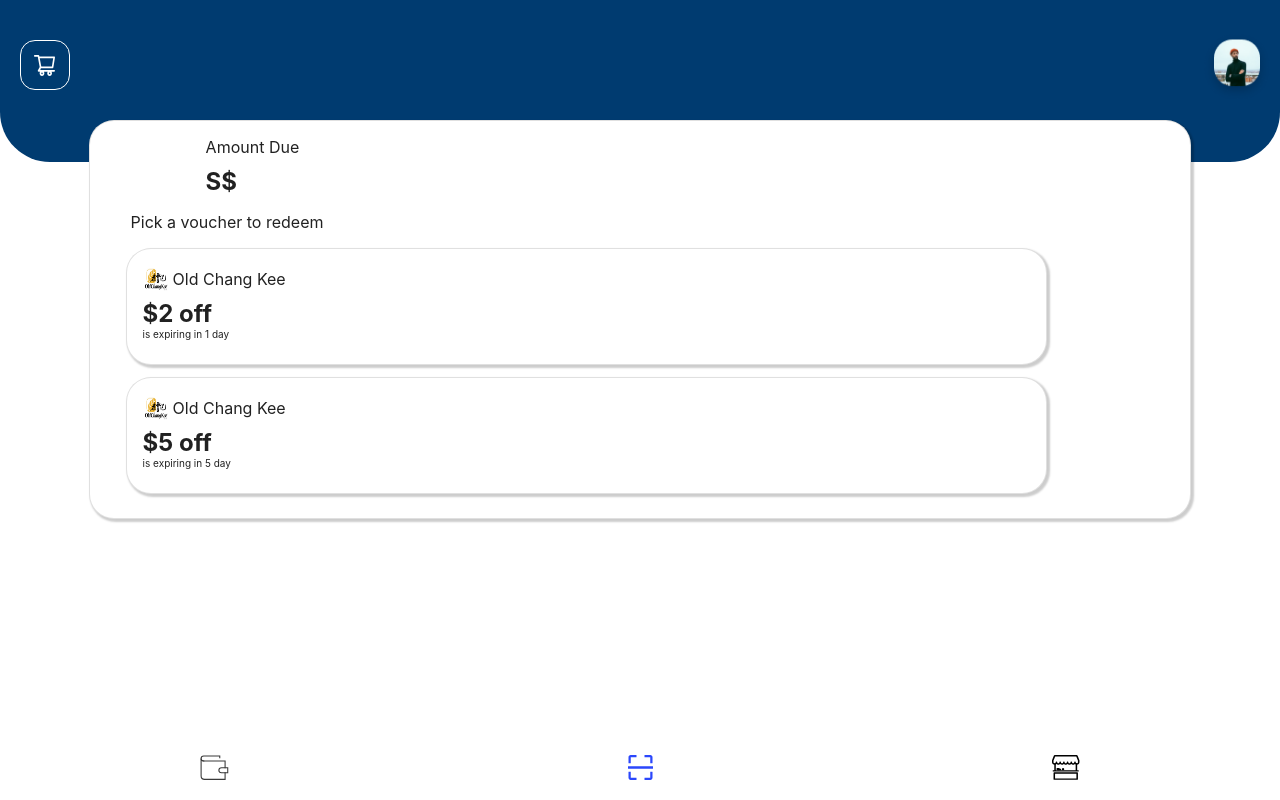
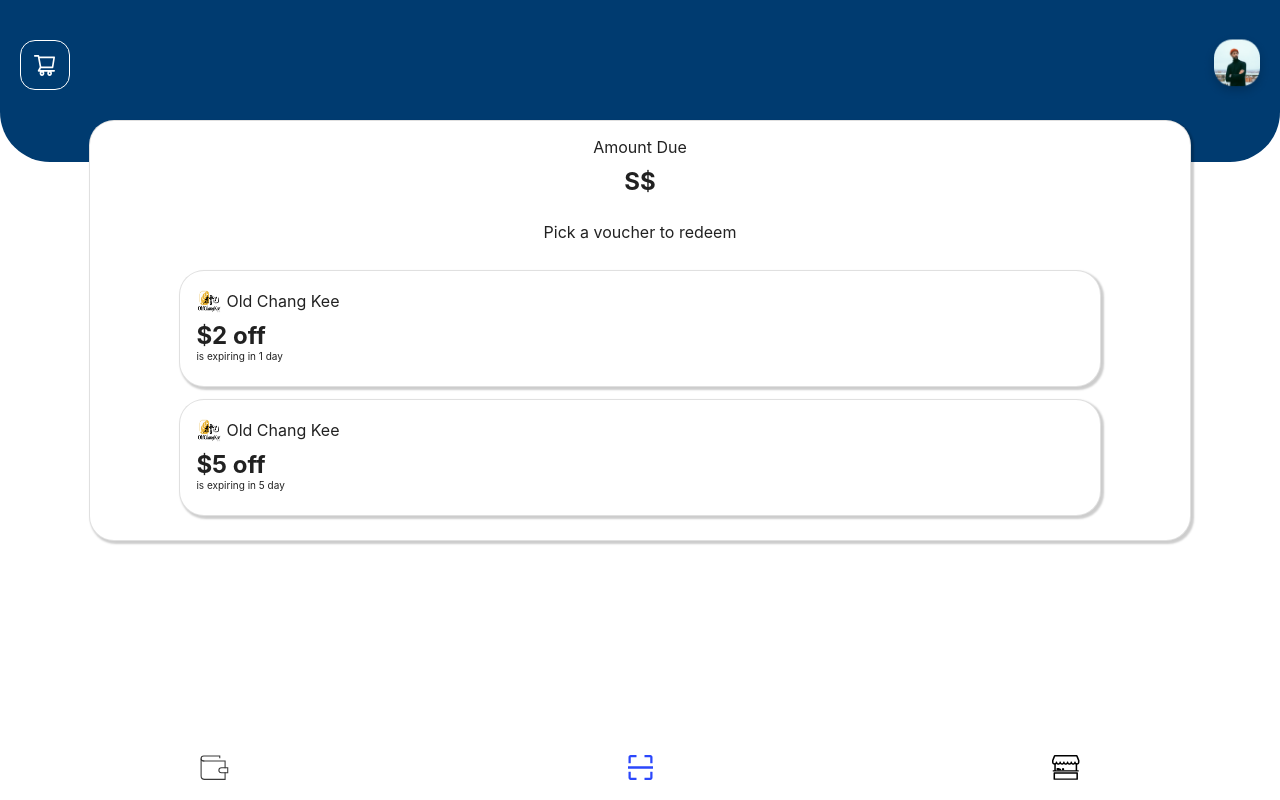
Before and after one commit to carl-chua/Q-Rio-Citi, a React (Create React App) app: page /customer/voucherselection/1 in a window 1280 px wide. Built offline with nearby package versions, Linux system fonts and the light colour scheme; no server answers; the database is empty.

Commit message:
last layout

```diff
--- a/src/pages/Customer/Confirmation.js
+++ b/src/pages/Customer/Confirmation.js
@@ -121,18 +121,17 @@
                 Back
               </div>
             </div>
-            <p style={{paddingLeft: "20px"}}>Do you want to redeem this voucher?</p>
+            <div style={{display: "flex", flexDirection:"column", alignItems: "center"}}>
+                <p>Do you want to redeem this voucher?</p>
                 <img
                 src={OCK}
-              style={{ width: '200px', height: '160px', paddingLeft: '60px' }}
+                style={{ width: '200px', height: '160px'}}
                 ></img>
-            <h2 style={{ position: 'relative', left: '100px' }}>
+                <h2 style={{}}>
                 {voucher != undefined ? voucher.name : ''}
                 </h2>
                 <button
                 style={{
-                position: 'relative',
-                left: '130px',
                     backgroundColor: '#003B70',
                     color: '#FFFFFF',
                     borderRadius: '8px',
@@ -141,6 +140,7 @@
                 >
                 Redeem
                 </button>
+            </div>
           </CardContent>
         </Card>
       </div>
--- a/src/pages/Customer/Payment.js
+++ b/src/pages/Customer/Payment.js
@@ -154,11 +154,11 @@
                 S${trans_obj == undefined ? '' : trans_obj.finalamount}
               </p>
             </div>
+            <div style={{display: "flex", flexDirection:"column", alignItems: "center"}}>
                 <button
                 style={{
                     position: 'relative',
                     top: '20px',
-                left: '120px',
                     backgroundColor: '#003B70',
                     color: '#FFFFFF',
                     borderRadius: '8px',
@@ -167,6 +167,7 @@
                 >
                 Pay
                 </button>
+            </div>
           </CardContent>
         </Card>
       </div>
--- a/src/pages/Customer/PaymentComplete.js
+++ b/src/pages/Customer/PaymentComplete.js
@@ -92,17 +92,18 @@
             <h3 style={{paddingLeft: "20px"}}>S${trans_obj == undefined ? '' : trans_obj.finalamount}</h3>
             <p style={{paddingLeft: "20px"}}>Transaction ID</p>
             <h3 style={{paddingLeft: "20px"}}>{transactionId}</h3>
+            <div style={{display: "flex", flexDirection:"column", alignItems: "center"}}>
                 <img
                     src={Tick}
-              style={{ width: '120px', height: '120px', paddingLeft: '80px' }}
+                    style={{ width: '120px', height: '120px'}}
                 ></img>
-            <h3 style={{ paddingLeft: '60px' }}>Payment Successful</h3>
+                <h3 style={{textAlign: "center" }}>Payment Successful</h3>
                 <button
-              style={{ position: 'relative', left: '80px' }}
                 onClick={onClickHome}
                 >
                 Return to Homepage
                 </button>
+            </div>
           </CardContent>
         </Card>
       </div>
--- a/src/pages/Customer/VoucherSelection.js
+++ b/src/pages/Customer/VoucherSelection.js
@@ -103,11 +103,12 @@
           }}
         >
           <CardContent>
-            <p style={{ paddingLeft: '100px', margin: '0px' }}>Amount Due</p>
-            <h2 style={{ paddingLeft: '90px', margin: '10px' }}>
+            <div style={{display: "flex", flexDirection:"column", alignItems: "center"}}>
+                <p style={{margin: '0px' }}>Amount Due</p>
+                <h2 style={{margin: '10px' }}>
                 S${trans_obj == undefined ? '' : trans_obj.originalamount}
                 </h2>
-            <p style={{ paddingTop: '0px', paddingLeft: "25px"}}>Pick a voucher to redeem</p>
+                <p style={{ paddingTop: '0px'}}>Pick a voucher to redeem</p>
                 <Card
                 onClick={onClickOption1}
                 variant="outlined"
@@ -115,7 +116,7 @@
                     borderRadius: '25px',
                     width: '86%',
                     marginTop: '12px',
-                marginLeft: '20px',
+                    marginLeft: '0px',
                     boxShadow: '2px 2px 2px 1px rgba(0, 0, 0, 0.2)',
                 }}
                 >
@@ -152,7 +153,7 @@
                     borderRadius: '25px',
                     width: '86%',
                     marginTop: '12px',
-                marginLeft: '20px',
+                    marginLeft: '0px',
                     boxShadow: '2px 2px 2px 1px rgba(0, 0, 0, 0.2)',
                 }}
                 >
@@ -182,6 +183,7 @@
                     </p>
                 </CardContent>
                 </Card>
+            </div>
           </CardContent>
         </Card>
       </div>
--- a/src/pages/Merchant/EnterAmount.js
+++ b/src/pages/Merchant/EnterAmount.js
@@ -96,18 +96,18 @@
           }}
         >
           {amount && transactionId && url ? (
-            <div style={{ height: '190px', margin: '30px 0px 0px 50px' }}>
+            <div style={{ height: '200px', display: "flex", flexDirection: "column", paddingTop: "20px", alignItems: "center" }}>
               QR Code:
               <QRCode
                 value={url}
                 logoImage="/citi.jpg"
-                logoWidth={40}
-                logoHeight={40}
+                logoWidth={50}
+                logoHeight={50}
               />
             </div>
           ) : (
             <div
-              style={{ height: '190px', marginTop: '0px', marginLeft: '50px' }}
+              style={{ height: '200px', marginTop: '0px', marginLeft: '50px' }}
             ></div>
           )}
           <div style={{ margin: '0px 50px 20px 50px' }}>
--- a/src/pages/Merchant/PaymentComplete.js
+++ b/src/pages/Merchant/PaymentComplete.js
@@ -85,17 +85,18 @@
             <h3>S$ {transaction && transaction.finalamount}</h3>
             <p>Transaction ID</p>
             <h3>5yeCjc0d9WHx52qWKLmY</h3>
+            <div style={{display: "flex", flexDirection:"column", alignItems: "center"}}>
                 <img
                     src={Tick}
-              style={{ width: '120px', height: '120px', paddingLeft: '60px' }}
+                    style={{ width: '120px', height: '120px'}}
                 ></img>
-            <h3 style={{ paddingLeft: '30px' }}>Payment Successful</h3>
+                <h3 style={{textAlign: "center" }}>Payment Successful</h3>
                 <button
-              style={{ position: 'relative', left: '50px' }}
                 onClick={onClickHome}
                 >
                 Return to Homepage
                 </button>
+            </div>
           </CardContent>
         </Card>
       </div>
```
Lines whose indentation alone changed are shown as unchanged.
